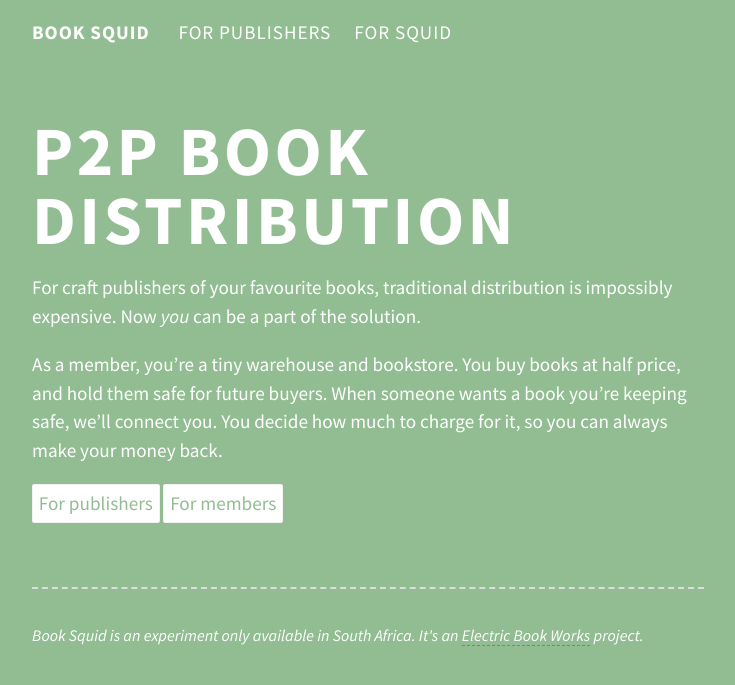
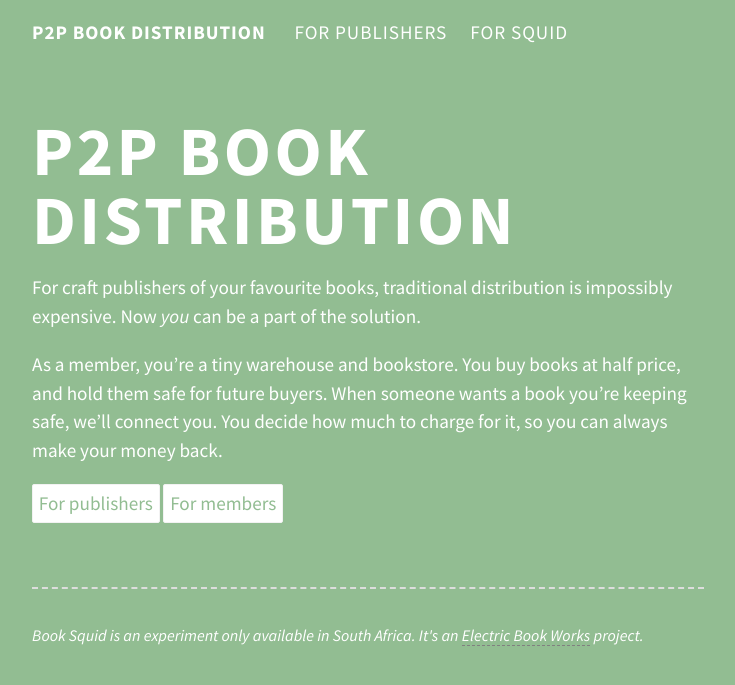
Before and after one commit to electricbookworks/booksquid, a Jekyll site: the page built from index.md, in a window 1280 px wide. Shown: the top 685 px of the page, without its empty margins (272-1007 px from the left). Built offline with Jekyll 4.4.1, drawn with Linux system fonts in a browser that asks for light colours.

Commit message:
Update _config.yml

```diff
--- a/_config.yml
+++ b/_config.yml
@@ -1,9 +1,9 @@
-name: "Book Squid"
-description: "P2P book distribution"
+name: "P2P book distribution"
+description: "Buy multiple copies of books at half price, and keep them for others to buy from you."
 
 url: http://localhost:4000
-baseurl: /booksquid
-liveurl: http://booksquid.com
+baseurl: /p2p-book-distribution
+liveurl: http://p2p.electricbookworks.com
 markdown: kramdown
 permalink: pretty
 highlighter: rouge
@@ -13,5 +13,5 @@ defaults:
     scope:
       path: "" # an empty string here means all files in the project
     values:
-      image: "booksquid.png"
+      image: "p2p-book-distribution.png"
       layout: "default"
```
